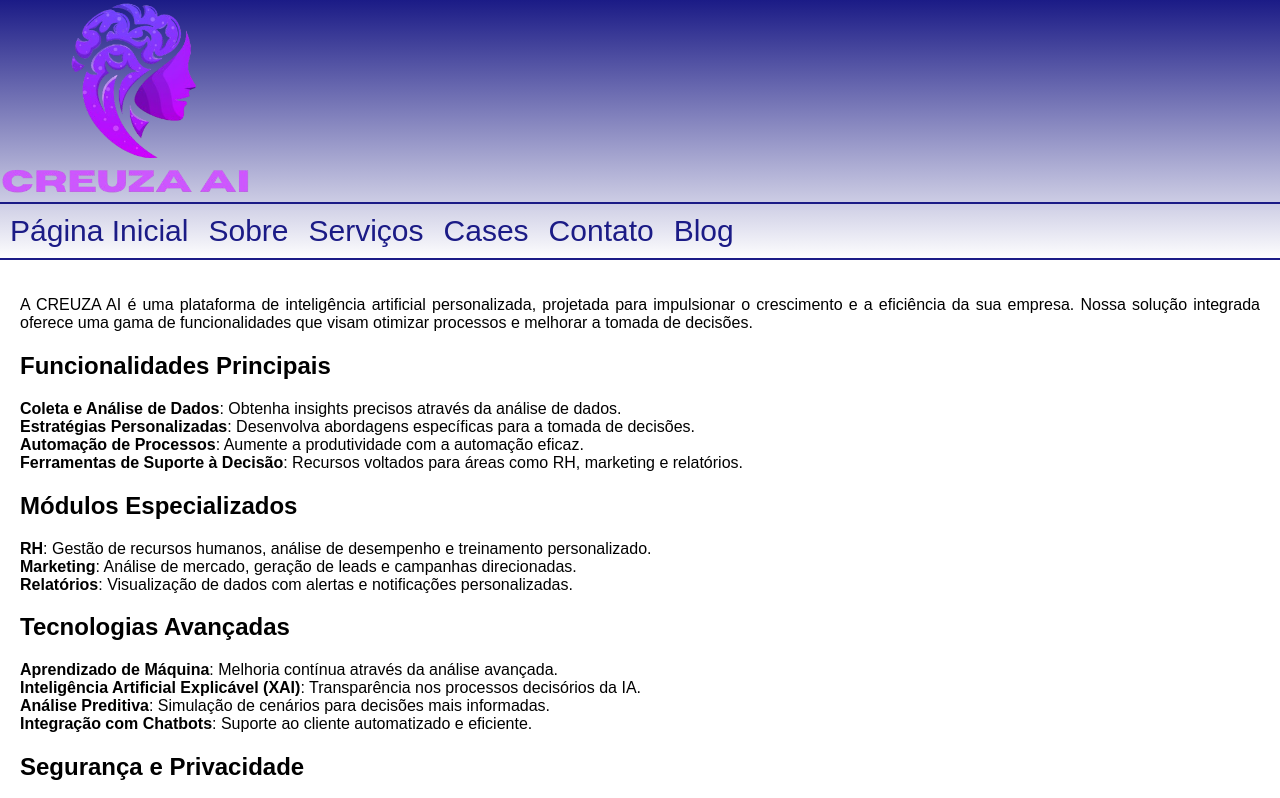
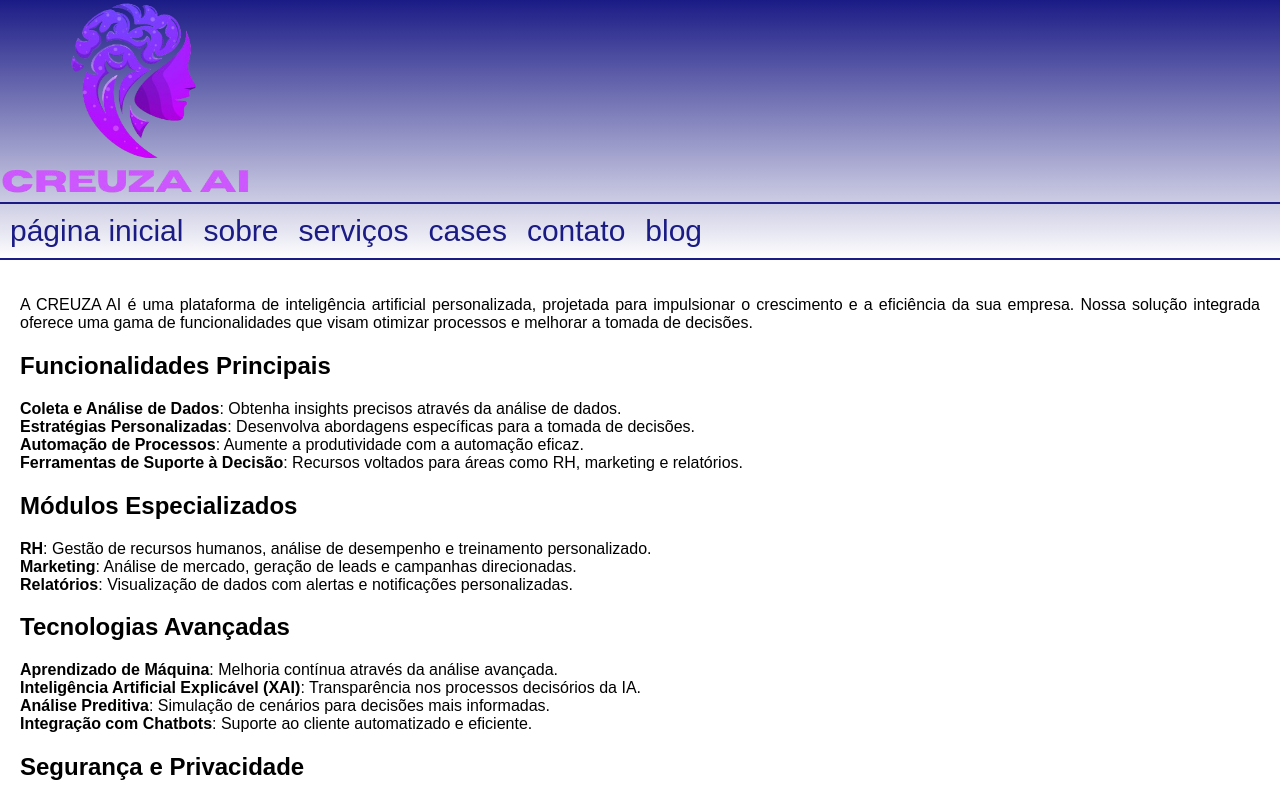
Before and after one commit to ivano-lab/creuza-site, a plain HTML site: page index.html in a window 1280 px wide. Shown: the top 798 px of the page. Drawn offline with Linux system fonts and the light colour scheme.

Commit message:
tender gray at menu mobile

```diff
--- a/index.html
+++ b/index.html
@@ -18,12 +18,12 @@
                 <span class="bar bar3"></span>
             </div>
             <ul class="nav-menu" id="nav-menu">
-                <li><a href="#pagina-inicial">Página Inicial</a></li>
-                <li><a href="#sobre">Sobre</a></li>
-                <li><a href="#servicos">Serviços</a></li>
-                <li><a href="#cases">Cases</a></li>
-                <li><a href="#contato">Contato</a></li>
-                <li><a href="#blog">Blog</a></li> <!-- Opcional -->
+                <li><a href="#pagina-inicial">página inicial</a></li>
+                <li><a href="#sobre">sobre</a></li>
+                <li><a href="#servicos">serviços</a></li>
+                <li><a href="#cases">cases</a></li>
+                <li><a href="#contato">contato</a></li>
+                <li><a href="#blog">blog</a></li> <!-- Opcional -->
             </ul>
         </nav>
 
--- a/styles/styles.css
+++ b/styles/styles.css
@@ -145,8 +145,8 @@ ul {
     z-index: 1;
     max-height: 0;
     overflow: hidden;
-    transition: max-height 0.7s ease-in-out;
-    background-color: rgba(211, 211, 211, 0.9);
+    transition: max-height 0.3s ease-in-out, background-color 0.3s ease-in-out;
+    background-color: rgba(240, 240, 240, 0.9);
   }
 
   .nav-menu.active {
```
